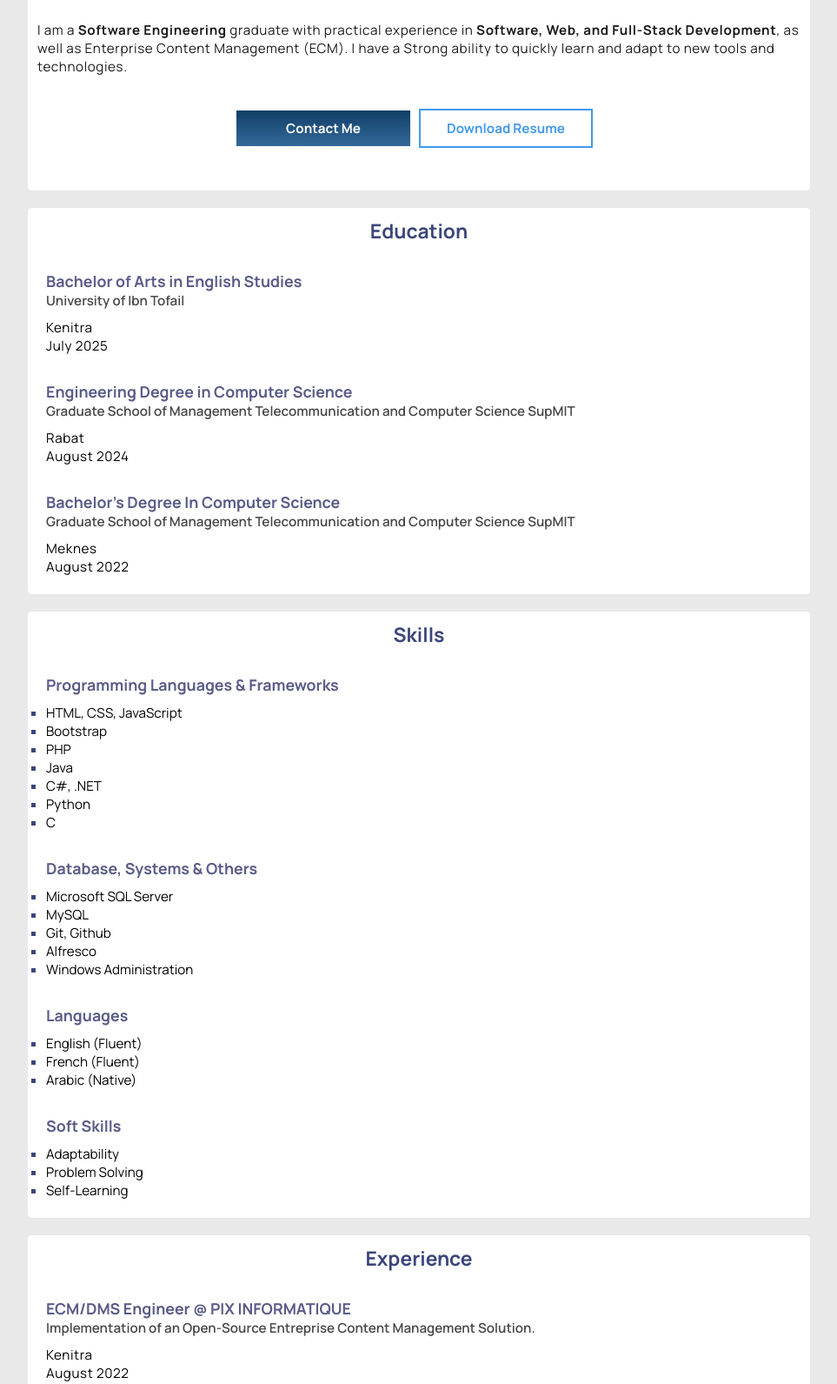
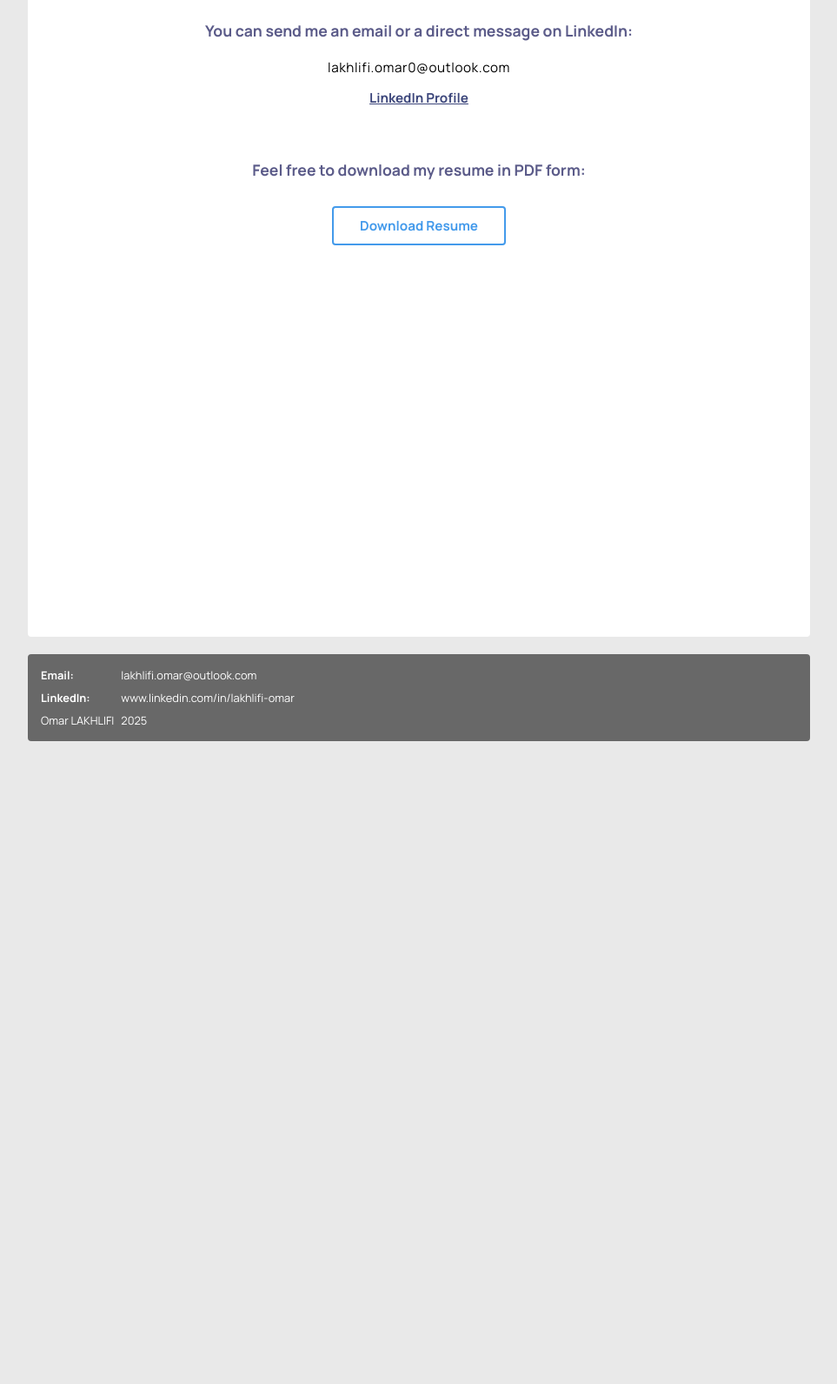
Before and after one commit to dev-omar-l/portfolio-simple, a plain HTML site: page contact/contact.html in a window 1280 px wide. Shown: the part 138-1729 px from the top of the page at 87% size, without its empty margins (158-1121 px from the left). After the commit the page ends 990 px from the top, so only its background shows below. Drawn offline with Linux system fonts and the light colour scheme; files that its build step writes are made by us from their sources.

Commit message:
added contact page & finalized formatting

```diff
--- a/contact/contact.html
+++ b/contact/contact.html
@@ -3,7 +3,7 @@
   <head>
     <meta charset="UTF-8" />
     <meta name="viewport" content="width=device-width, initial-scale=1.0" />
-    <link rel="stylesheet" href="style.css" />
+    <link rel="stylesheet" href="../style.css" />
     <link rel="preconnect" href="https://fonts.googleapis.com" />
     <link rel="preconnect" href="https://fonts.gstatic.com" crossorigin />
     <link
@@ -15,22 +15,20 @@
   <body>
     <!-- Navigation Bar -->
     <div class="nav-bar">
-      <a class="nav-element" href="./contact.html">
+      <a class="nav-element" href="../index.html">
         <svg
         stroke="currentColor"
         fill="currentColor"
         stroke-width="0"
-          viewBox="0 0 512 512"
+        viewBox="0 0 576 512"
         height="20"
         width="20"
         xmlns="http://www.w3.org/2000/svg"
         >
-          <path
-            d="M502.3 190.8c3.9-3.1 9.7-.2 9.7 4.7V400c0 26.5-21.5 48-48 48H48c-26.5 0-48-21.5-48-48V195.6c0-5 5.7-7.8 9.7-4.7 22.4 17.4 52.1 39.5 154.1 113.6 21.1 15.4 56.7 47.8 92.2 47.6 35.7.3 72-32.8 92.3-47.6 102-74.1 131.6-96.3 154-113.7zM256 320c23.2.4 56.6-29.2 73.4-41.4 132.7-96.3 142.8-104.7 173.4-128.7 5.8-4.5 9.2-11.5 9.2-18.9v-19c0-26.5-21.5-48-48-48H48C21.5 64 0 85.5 0 112v19c0 7.4 3.4 14.3 9.2 18.9 30.6 23.9 40.7 32.4 173.4 128.7 16.8 12.2 50.2 41.8 73.4 41.4z"
-          ></path>
-        </svg>
+        <path d="M280.37 148.26L96 300.11V464a16 16 0 0 0 16 16l112.06-.29a16 16 0 0 0 15.92-16V368a16 16 0 0 1 16-16h64a16 16 0 0 1 16 16v95.64a16 16 0 0 0 16 16.05L464 480a16 16 0 0 0 16-16V300L295.67 148.26a12.19 12.19 0 0 0-15.3 0zM571.6 251.47L488 182.56V44.05a12 12 0 0 0-12-12h-56a12 12 0 0 0-12 12v72.61L318.47 43a48 48 0 0 0-61 0L4.34 251.47a12 12 0 0 0-1.6 16.9l25.5 31A12 12 0 0 0 45.15 301l235.22-193.74a12.19 12.19 0 0 1 15.3 0L530.9 301a12 12 0 0 0 16.9-1.6l25.5-31a12 12 0 0 0-1.7-16.93z"
+        ></path></svg>
 
-        <span>Contact</span>
+        <span>Portfolio</span>
       </a>
 
       <a class="nav-element" href="https://www.linkedin.com/in/lakhlifi-omar">
@@ -50,7 +48,7 @@
         <span>LinkedIn</span>
       </a>
 
-      <a class="nav-element" href="#Home">
+      <a class="nav-element" href="https://github.com/dev-omar-l/">
         <svg
           stroke="currentColor"
           fill="currentColor"
@@ -69,154 +67,19 @@
     </div>
 
     <!-- Introduction / Description -->
-    <div class="description">
-      <h1 class="fullname">Omar LAKHLIFI</h1>
-      <p>
-        I am a <strong>Software Engineering</strong> graduate with practical
-        experience in
-        <strong>Software, Web, and Full-Stack Development</strong>, as well as
-        Enterprise Content Management (ECM). I have a Strong ability to quickly
-        learn and adapt to new tools and technologies.
-      </p>
+    <div class="contact">
+      <h1 class="fullname">Contact Information</h1>
+      <h3>You can send me an email or a direct message on LinkedIn:</h3>
+      <p style="margin: 14px 0;">lakhlifi.omar0@outlook.com</p>
+      <a href="https://www.linkedin.com/in/lakhlifi-omar/" style="color: #3c467b; text-decoration: underline; font-weight: bold">LinkedIn Profile</a>
+
+      <h3 style="margin-top: 60px;">Feel free to download my resume in PDF form:</h3>
+
       <div class="buttons">
-        <a href="#contact"><div class="button">Contact Me</div></a>
-
-        <a href="./resume/Omar_LAKHLIFI_Resume.pdf"
+        <a href="../resume/Omar_LAKHLIFI_Resume.pdf"
           ><div class="button2">Download Resume</div></a
         >
       </div>
-    </div>
-
-    <hr />
-
-    <!-- Education -->
-
-    <div class="education">
-      <h2>Education</h2>
-      <div class="education-segment">
-        <h3>Bachelor of Arts in English Studies</h3>
-        <h4>University of Ibn Tofail</h4>
-        <p>Kenitra</p>
-        <p>July 2025</p>
-      </div>
-      <div class="education-segment">
-        <h3>Engineering Degree in Computer Science</h3>
-        <h4>
-          Graduate School of Management Telecommunication and Computer Science
-          SupMIT
-        </h4>
-        <p>Rabat</p>
-        <p>August 2024</p>
-      </div>
-      <div class="education-segment">
-        <h3>Bachelor's Degree In Computer Science</h3>
-        <h4>
-          Graduate School of Management Telecommunication and Computer Science
-          SupMIT
-        </h4>
-        <p>Meknes</p>
-        <p>August 2022</p>
-      </div>
-    </div>
-
-    <hr />
-
-    <!-- Skills -->
-    <div class="skills">
-      <h2>Skills</h2>
-
-      <div class="programming">
-        <h3>Programming Languages & Frameworks</h3>
-        <ul>
-          <li>HTML, CSS, JavaScript</li>
-          <li>Bootstrap</li>
-          <li>PHP</li>
-          <li>Java</li>
-          <li>C#, .NET</li>
-          <li>Python</li>
-          <li>C</li>
-        </ul>
-      </div>
-
-      <div class="databases-systems">
-        <h3>Database, Systems & Others</h3>
-        <ul>
-          <li>Microsoft SQL Server</li>
-          <li>MySQL</li>
-          <li>Git, Github</li>
-          <li>Alfresco</li>
-          <li>Windows Administration</li>
-        </ul>
-      </div>
-
-      <div class="languages">
-        <h3>Languages</h3>
-        <ul>
-          <li>English &#40;Fluent&#41;</li>
-          <li>French &#40;Fluent&#41;</li>
-          <li>Arabic &#40;Native&#41;</li>
-        </ul>
-      </div>
-
-      <div class="soft-skills">
-        <h3>Soft Skills</h3>
-        <ul>
-          <li>Adaptability</li>
-          <li>Problem Solving</li>
-          <li>Self-Learning</li>
-        </ul>
-      </div>
-    </div>
-    <hr />
-    <!-- Experience -->
-    <div id="experience" class="experience">
-      <h2>Experience</h2>
-      <div class="experience-segment">
-        <h3>ECM/DMS Engineer @ PIX INFORMATIQUE</h3>
-        <h4>
-          Implementation of an Open-Source Entreprise Content Management
-          Solution.
-        </h4>
-        <p>Kenitra</p>
-        <p>August 2022</p>
-      </div>
-
-      <div class="experience-segment">
-        <h3>Full Stack Developer @ APTIV Services S.A</h3>
-        <h4>Observation Internship.</h4>
-        <p>Kenitra</p>
-        <p>August 2022</p>
-      </div>
-    </div>
-    <hr />
-    <!-- Projects -->
-    <div id="projects" class="projects">
-      <h2>Projects</h2>
-
-      <!-- Project1 -->
-      <div class="projects-segment">
-        <h3>Web Application for the Management of a Clinical</h3>
-        <h4>Technologies:</h4>
-        <h4>HTML, CSS, PHP, JavaScript, MySQL, jQuery, Bootstrap.</h4>
-        <p>
-          Developed a mobile-responsive clinical management web application with
-          key features including: a secure login system; access management;
-          employee and patient management; patients appointment tracking system;
-          and more.
-        </p>
-      </div>
-
-      <!-- Project2 -->
-      <div class="projects-segment">
-        <h3>.NET Application for Hotel Management</h3>
-        <h4>Technologies:</h4>
-        <h4>HTML, CSS, PHP, JavaScript, MySQL, jQuery, Bootstrap.</h4>
-        <p>
-          Developed a mobile-responsive clinical management web application with
-          key features including: a secure login system; access management;
-          employee and patient management; patients appointment tracking system;
-          and more.
-        </p>
     </div>
     </div>
 
@@ -232,7 +95,7 @@
           <td>
             <strong
               ><a href="https://www.linkedin.com/in/lakhlifi-omar"
-                >LinkedIn</a
+                >LinkedIn:</a
               ></strong
             >
           </td>
@@ -241,6 +104,13 @@
               >www.linkedin.com/in/lakhlifi-omar</a
             >
           </td>
+
+
+        </tr>
+
+        <tr>
+          <td>Omar LAKHLIFI</td>
+          <td>2025</td>
         </tr>
       </table>
     </div>
--- a/style.css
+++ b/style.css
@@ -1,10 +1,3 @@
-/* Color Palette
-#3C467B
-#50589C
-#636CCB
-#6E8CFB
-*/
-
 * {
   padding: 0;
   margin: 0;
@@ -14,6 +7,7 @@
 body {
   font-family: 'Manrope', sans-serif;
   /* position: relative; */
+  font-size: 0.9rem;
 }
 
 div {
@@ -51,12 +45,25 @@ td {
 .education,
 .skills,
 .experience,
-.projects {
-  /* background: url('./images/'); */
+.projects,
+.contact {
   max-width: 900px;
   margin: 20px auto;
   background-color: white;
   border-radius: 4px;
+}
+
+.projects h4 {
+  margin-top: 10px;
+}
+
+.contact {
+  height: 100vh;
+  text-align: center;
+}
+
+.contact h3 {
+  margin: 20px auto;
 }
 
 .footer {
@@ -69,7 +76,7 @@ span {
 }
 
 .description {
-  height: calc(100vh - 70px);
+  height: calc(70vh - 70px);
   color: rgb(29, 28, 28);
 }
 
@@ -92,16 +99,27 @@ h2 {
 h3 {
   color: #5b5b89;
   margin-top: 10px;
+  font-size: 1.1rem;
 }
 
 h4 {
   margin-bottom: 10px;
-  color: rgb(71, 71, 71);
-  font-weight: 600;
+  color: rgb(50, 49, 49);
+  font-weight: 500;
+  font-size: 0.9rem;
 }
 
 p {
   letter-spacing: 0.6px;
+}
+
+li {
+  font-size: 0.9rem;
+}
+
+.date-time {
+  font-size: 0.8rem;
+  color: #686868;
 }
 
 .button {
@@ -111,6 +129,18 @@ p {
   margin: 10px auto;
   text-align: center;
   font-weight: bold;
+  border-radius: 4px;
+  border: 2px solid transparent;
+}
+
+.button2 {
+  border: 2px solid #439aeb;
+  color: #439aeb;
+  width: 200px;
+  margin: 10px auto;
+  text-align: center;
+  font-weight: bold;
+  border-radius: 4px;
 }
 
 .button:hover {
@@ -120,15 +150,6 @@ p {
 .button2:hover {
   border-color: #7f9bb6;
   color: #7f9bb6;
-}
-
-.button2 {
-  border: 2px solid #439aeb;
-  color: #439aeb;
-  width: 200px;
-  margin: 10px auto;
-  text-align: center;
-  font-weight: bold;
 }
 
 .buttons {
@@ -158,6 +179,7 @@ a:visited {
   font-size: 0.8rem;
   background-color: #686868;
   color: white;
+  margin-bottom: -5px;
 }
 
 .footer a:hover {
@@ -166,24 +188,10 @@ a:visited {
 
 .skills ul {
   margin-top: 10px;
-  list-style-type: square;
 }
 
 li::marker {
-  color: #3c467b;
-}
-
-:target {
-  animation: highlight 2s ease forwards;
-}
-
-@keyframes highlight {
-  0% {
-    background: yellow;
-  }
-  100% {
-    background: transparent;
-  }
+  color: #82848c;
 }
 
 /* Media query 560px Screen */
```
Also changed, not shown: index.html (+28 -18 lines). Lines whose indentation alone changed are shown as unchanged.
